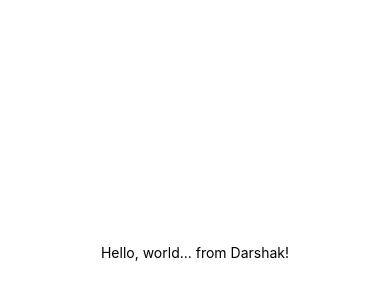
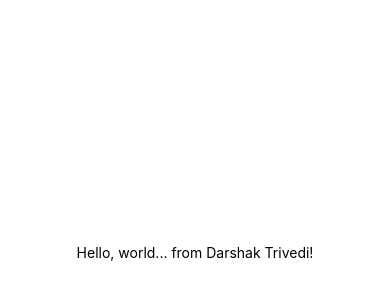
Before and after one commit to Darshak86/Testing, a React Native app: screen / in a window 390 px wide. Shown: the part 170-470 px from the top of the page. Built offline with nearby package versions, Linux system fonts and the light colour scheme.

Commit message:
Update code 1 -5- 2021

```diff
--- a/App.js
+++ b/App.js
@@ -9,7 +9,7 @@ const App = () => {
         justifyContent: "center",
         alignItems: "center"
       }}>
-      <Text>Hello, world... from Darshak!</Text>
+      <Text>Hello, world... from Darshak Trivedi!</Text>
     </View>
   )
 }
```
